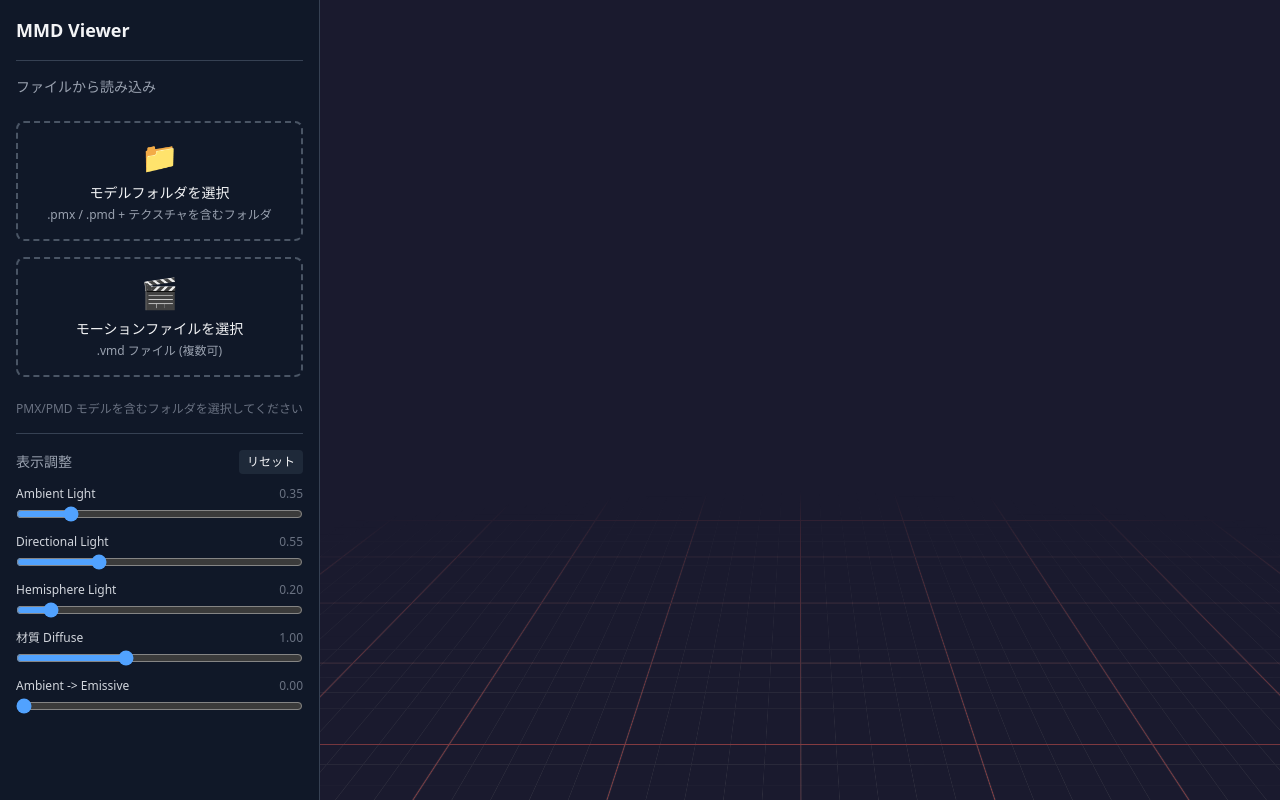
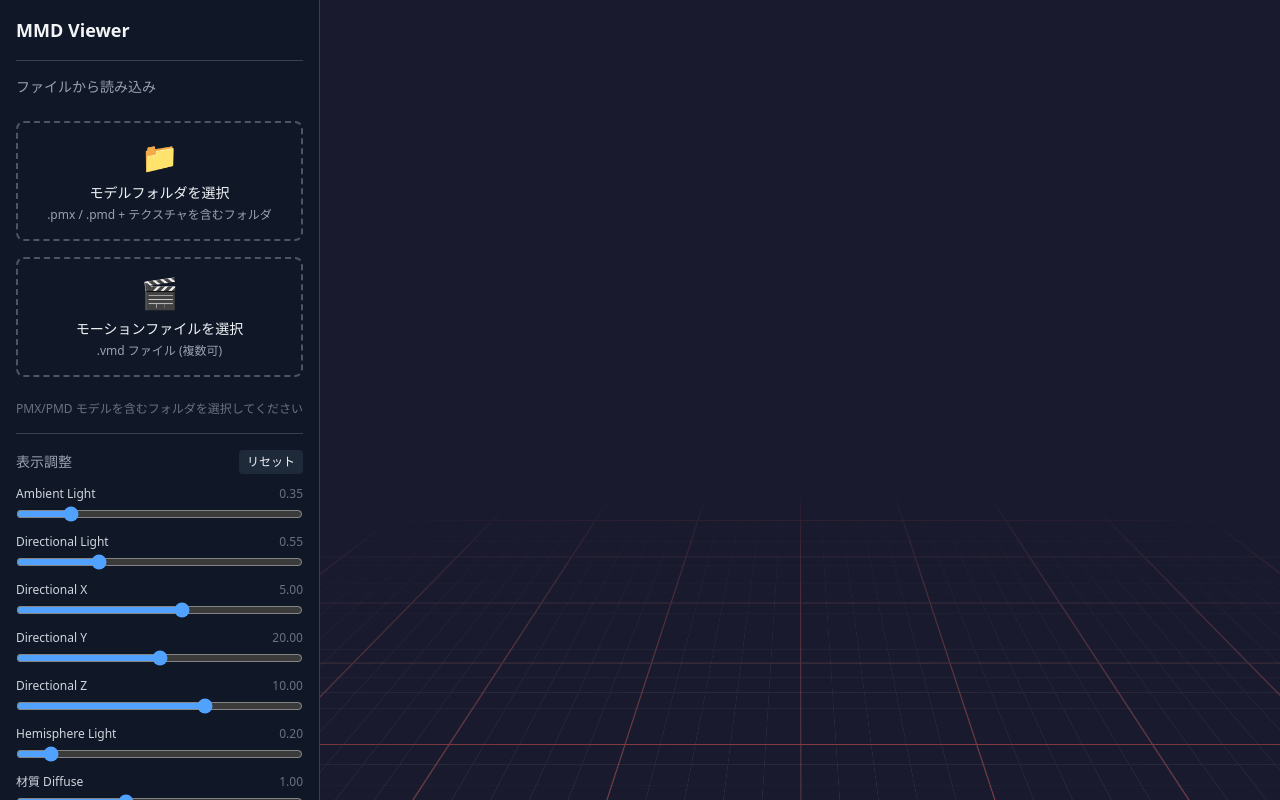
Before and after one commit to iii2kk/CharaChatLive, a Next.js app: page / in a window 1280 px wide. Built offline with nearby package versions, Linux system fonts and the light colour scheme.

Commit message:
ライトの位置を調整できるようにした

```diff
--- a/src/components/FileUploadPanel.tsx
+++ b/src/components/FileUploadPanel.tsx
@@ -133,6 +133,27 @@ export default function FileUploadPanel({
       min: 0,
       max: 2.0,
       step: 0.05,
+    },
+    {
+      key: "directionalLightX",
+      label: "Directional X",
+      min: -30,
+      max: 30,
+      step: 1,
+    },
+    {
+      key: "directionalLightY",
+      label: "Directional Y",
+      min: 0,
+      max: 40,
+      step: 1,
+    },
+    {
+      key: "directionalLightZ",
+      label: "Directional Z",
+      min: -30,
+      max: 30,
+      step: 1,
     },
     {
       key: "hemisphereLightIntensity",
--- a/src/components/MMDScene.tsx
+++ b/src/components/MMDScene.tsx
@@ -1,6 +1,8 @@
 "use client";
 
 import { OrbitControls, Grid } from "@react-three/drei";
+import { useEffect, useMemo, useRef } from "react";
+import * as THREE from "three";
 import type { SkinnedMesh } from "three";
 import type { MMDAnimationHelper } from "three/examples/jsm/animation/MMDAnimationHelper";
 import type { ViewerSettings } from "@/lib/viewer-settings";
@@ -17,16 +19,33 @@ export default function MMDScene({
   helper,
   viewerSettings,
 }: MMDSceneProps) {
+  const directionalLightRef = useRef<THREE.DirectionalLight>(null);
+  const directionalLightTarget = useMemo(() => new THREE.Object3D(), []);
+
+  useEffect(() => {
+    directionalLightTarget.position.set(0, 10, 0);
+
+    if (directionalLightRef.current) {
+      directionalLightRef.current.target = directionalLightTarget;
+    }
+  }, [directionalLightTarget]);
+
   return (
     <>
       <ambientLight intensity={viewerSettings.ambientLightIntensity} />
       <directionalLight
-        position={[5, 20, 10]}
+        ref={directionalLightRef}
+        position={[
+          viewerSettings.directionalLightX,
+          viewerSettings.directionalLightY,
+          viewerSettings.directionalLightZ,
+        ]}
         intensity={viewerSettings.directionalLightIntensity}
         castShadow
         shadow-mapSize-width={2048}
         shadow-mapSize-height={2048}
       />
+      <primitive object={directionalLightTarget} />
       <hemisphereLight
         args={[0xffffff, 0x444444, viewerSettings.hemisphereLightIntensity]}
       />
--- a/src/lib/viewer-settings.ts
+++ b/src/lib/viewer-settings.ts
@@ -1,6 +1,9 @@
 export interface ViewerSettings {
   ambientLightIntensity: number;
   directionalLightIntensity: number;
+  directionalLightX: number;
+  directionalLightY: number;
+  directionalLightZ: number;
   hemisphereLightIntensity: number;
   diffuseMultiplier: number;
   emissiveMultiplier: number;
@@ -9,6 +12,9 @@ export interface ViewerSettings {
 export const defaultViewerSettings: ViewerSettings = {
   ambientLightIntensity: 0.35,
   directionalLightIntensity: 0.55,
+  directionalLightX: 5,
+  directionalLightY: 20,
+  directionalLightZ: 10,
   hemisphereLightIntensity: 0.2,
   diffuseMultiplier: 1,
   emissiveMultiplier: 0.0,
```
